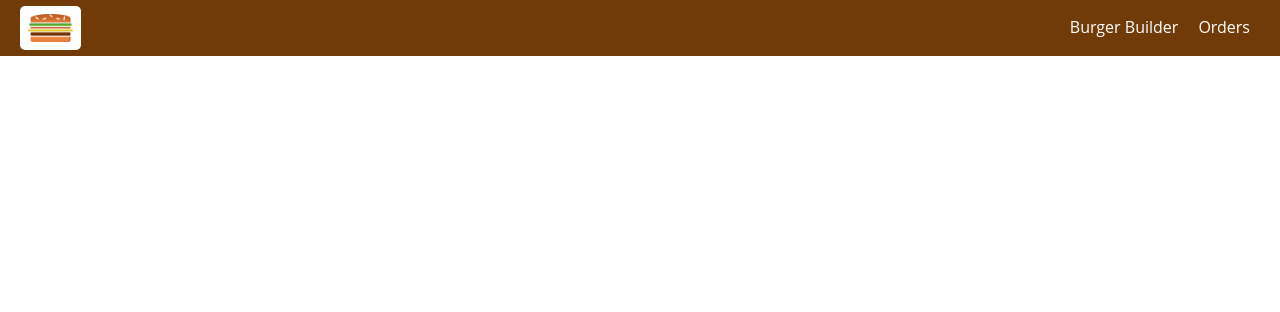
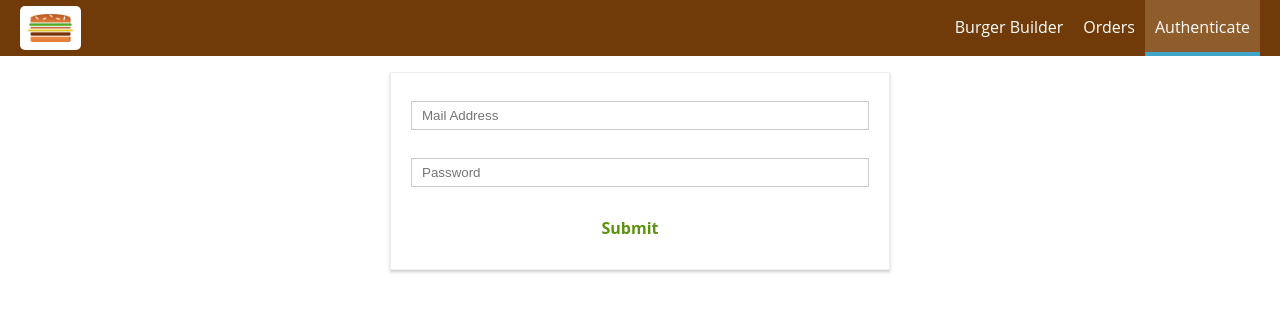
Before and after one commit to ichthub/BurgerBuilder, a React app: page /auth in a window 1280 px wide. Shown: the top 312 px of the page. Built offline with nearby package versions, Linux system fonts and the light colour scheme.

Commit message:
Auth component added

```diff
--- a/src/App.js
+++ b/src/App.js
@@ -1,10 +1,11 @@
 import React, { Component } from 'react';
-import {Route,Switch} from 'react-router-dom';
+import { Route, Switch } from 'react-router-dom';
 
 import Orders from './containers/Orders/Orders';
 import Layout from './hoc/Layout/Layout';
 import BurgerBuilder from './containers/BurgerBuilder/BurgerBuilder';
 import Checkout from './containers/Checkout/Checkout';
+import Auth from './containers/Auth/Auth';
 
 class App extends Component {
 	render() {
@@ -12,9 +13,10 @@
 			<div>
 				<Layout>
 					<Switch>
-				<Route path ="/checkout" component = {Checkout}/>
-        <Route path ="/orders" component = {Orders}/>
-				<Route path ="/" exact component = {BurgerBuilder}/>
+						<Route path="/checkout" component={Checkout} />
+						<Route path="/orders" component={Orders} />
+						<Route path="/auth" component={Auth} />
+						<Route path="/" exact component={BurgerBuilder} />
 					</Switch>
 				</Layout>
 			</div>
--- a/src/components/Navigation/NavigationItems/NavigationItems.js
+++ b/src/components/Navigation/NavigationItems/NavigationItems.js
@@ -3,11 +3,13 @@
 import classes from './NavigationItems.css';
 
 const navigationItems = () => (
-	<ul className = {classes.NavigationItems}>
-		<NavigationItem link="/" exact>Burger Builder</NavigationItem>
+	<ul className={classes.NavigationItems}>
+		<NavigationItem link="/" exact>
+			Burger Builder
+		</NavigationItem>
 		<NavigationItem link="/orders">Orders</NavigationItem>
+		<NavigationItem link="/auth">Authenticate</NavigationItem>
 	</ul>
-
 );
 
 export default navigationItems;
--- /dev/null
+++ b/src/containers/Auth/Auth.css
@@ -0,0 +1,15 @@
+.Auth {
+	margin: 20px auto;
+	width: 80%;
+	text-align: center;
+	box-shadow: 0 2px 3px #ccc;
+	border: 1px solid #eee;
+	padding: 10px;
+	box-sizing: border-box;
+}
+
+@media (min-width: 600px) {
+	.Auth {
+		width: 500px;
+	}
+}
--- /dev/null
+++ b/src/containers/Auth/Auth.js
@@ -0,0 +1,118 @@
+import React, { Component } from 'react';
+import Input from '../../components/UI/Input/Input';
+import Button from '../../components/UI/Button/Button';
+import classes from './Auth.css';
+
+class Auth extends Component {
+	state = {
+		controls: {
+			email: {
+				elementType: 'input',
+				elementConfig: {
+					type: 'email',
+					placeholder: 'Mail Address'
+				},
+				value: '',
+				validation: {
+					required: true,
+					isEmail: true
+				},
+				valid: false,
+				touched: false
+			},
+			password: {
+				elementType: 'input',
+				elementConfig: {
+					type: 'password',
+					placeholder: 'Password'
+				},
+				value: '',
+				validation: {
+					required: true,
+					minLength: 7
+				},
+				valid: false,
+				touched: false
+			}
+		}
+	};
+
+	checkValidity(value, rules) {
+		let isValid = true;
+		if (!rules) {
+			return true;
+		} //just another lyer of security to validation object
+
+		if (rules.required) {
+			isValid = value.trim() !== '' && isValid;
+		}
+		if (rules.minLenght) {
+			isValid = value.length >= rules.minLenght && isValid;
+			//console.log('A', value.length);
+		}
+		// if (rules.maxLenght) {
+		// 	isValid = value.length <= rules.maxLenght && isValid;
+		// 	//console.log('B', value.length);
+		// }
+		if (rules.isEmail) {
+			const pattern = /[a-z0-9!#$%&'*+/=?^_`{|}~-]+(?:\.[a-z0-9!#$%&'*+/=?^_`{|}~-]+)*@(?:[a-z0-9](?:[a-z0-9-]*[a-z0-9])?\.)+[a-z0-9](?:[a-z0-9-]*[a-z0-9])?/;
+			isValid = pattern.test(value) && isValid;
+		}
+
+		if (rules.isNumeric) {
+			const pattern = /^\d+$/;
+			isValid = pattern.test(value) && isValid;
+		}
+		return isValid;
+	}
+
+	inputChangedHandler = (event, controlName) => {
+		const updatedControls = {
+			...this.state.controls,
+			[controlName]: {
+				...this.state.controls[controlName],
+				value: event.target.value,
+				valid: this.checkValidity(
+					event.target.value,
+					this.state.controls[controlName].validation
+				),
+				touched: true
+			}
+		};
+		this.setState({ controls: updatedControls });
+	};
+
+	render() {
+		const formElementsArray = [];
+		for (let key in this.state.controls) {
+			//turn object to array
+			formElementsArray.push({
+				id: key,
+				config: this.state.controls[key]
+			});
+		}
+
+		const form = formElementsArray.map(formElement => (
+			<Input
+				key={formElement.id}
+				elementType={formElement.config.elementType}
+				elementConfig={formElement.config.elementConfig}
+				value={formElement.config.value}
+				invalid={!formElement.config.valid}
+				shouldValidate={formElement.config.validation}
+				touched={formElement.config.touched}
+				changed={event => this.inputChangedHandler(event, formElement.id)}
+			/>
+		));
+		return (
+			<div className={classes.Auth}>
+				<form>
+					{form}
+					<Button btnType="Success">Submit</Button>
+				</form>
+			</div>
+		);
+	}
+}
+
+export default Auth;
```
Lines whose indentation alone changed are shown as unchanged.
